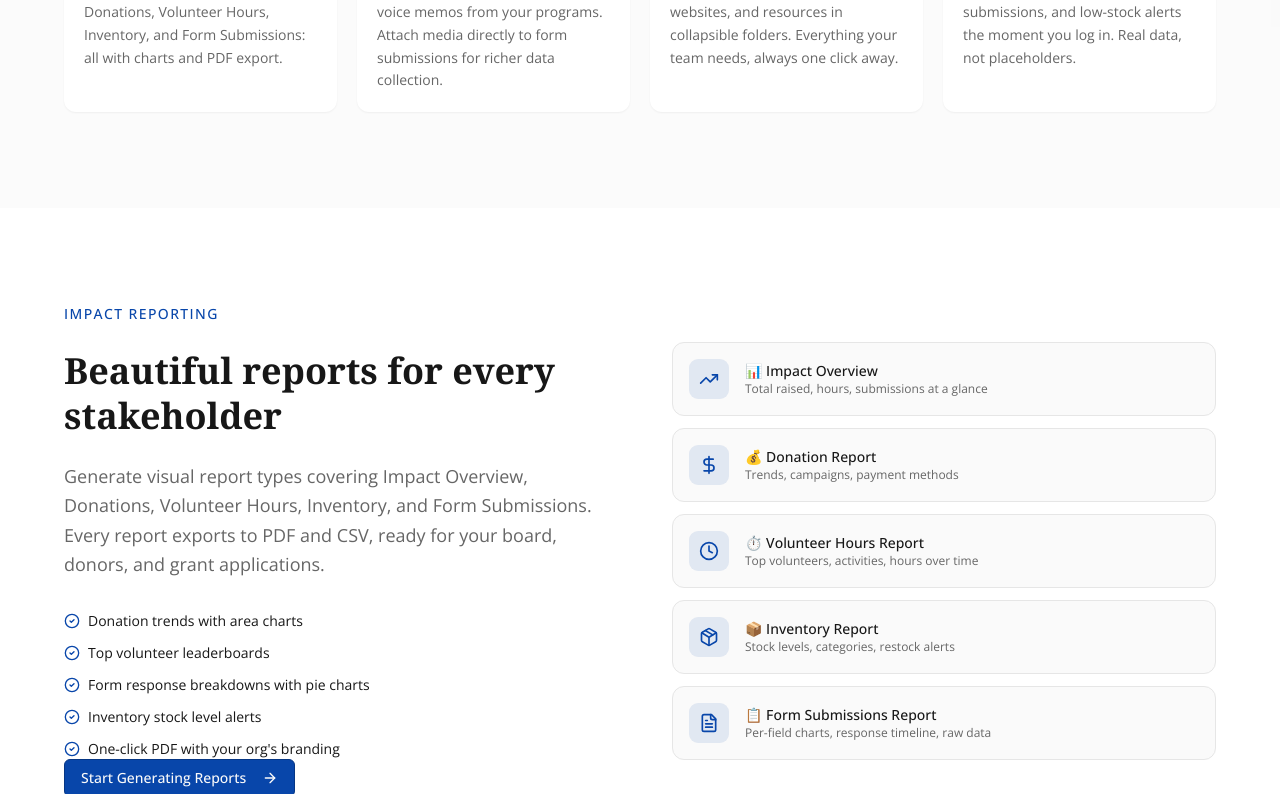
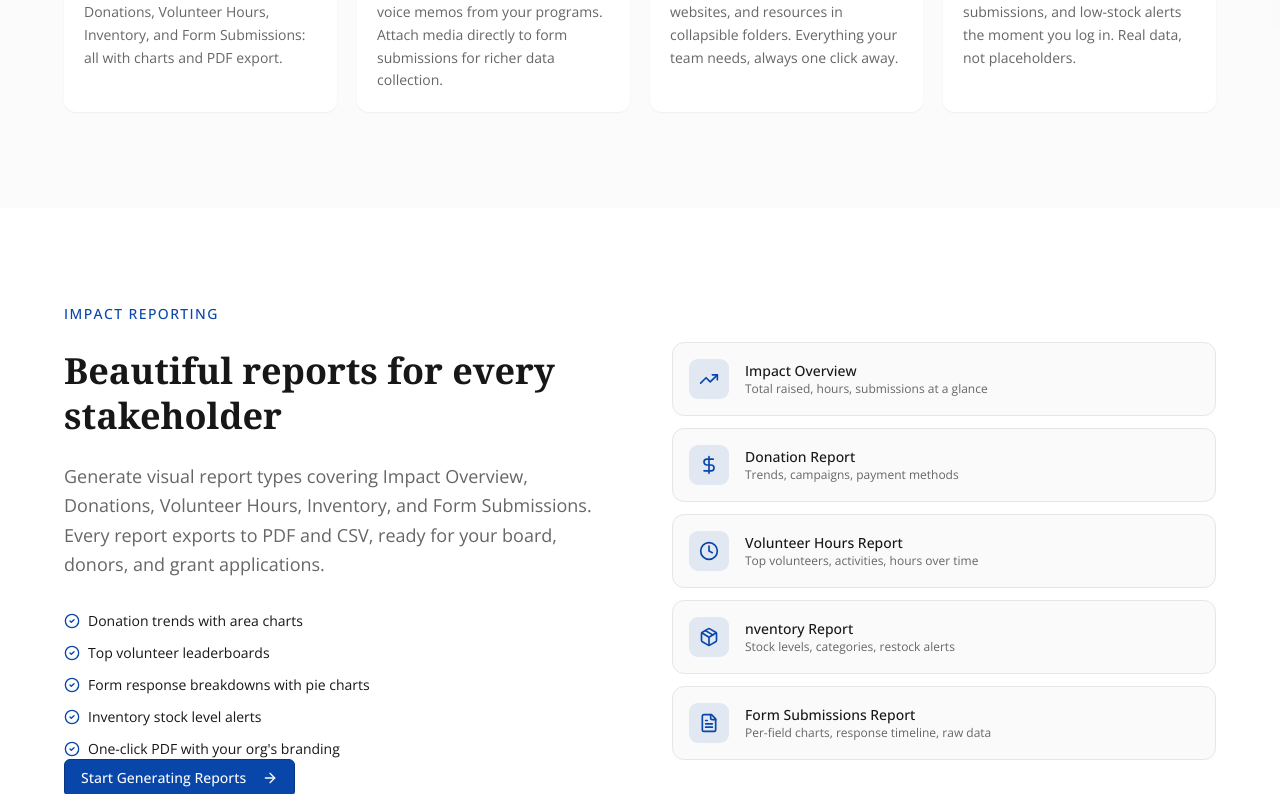
Before and after one commit to Lillyvettee/FormFlow, a React (Vite) app in the folder client/: page /settings in a window 1280 px wide. Shown: the part 2006-2800 px from the top of the page. Built offline with nearby package versions, Linux system fonts and the light colour scheme; a web font is replaced by a local one.

Commit message:
updated name

```diff
--- a/client/src/pages/landing.tsx
+++ b/client/src/pages/landing.tsx
@@ -117,7 +117,7 @@ export default function LandingPage() {
               className="font-serif font-bold text-lg tracking-tight"
               data-testid="text-app-name"
             >
-              FormFlow
+              HumMotion
             </span>
           </div>
           <div className="flex items-center gap-2">
@@ -378,27 +378,27 @@ export default function LandingPage() {
             {[
               {
                 icon: TrendingUp,
-                label: "📊 Impact Overview",
+                label: "Impact Overview",
                 desc: "Total raised, hours, submissions at a glance",
               },
               {
                 icon: DollarSign,
-                label: "💰 Donation Report",
+                label: "Donation Report",
                 desc: "Trends, campaigns, payment methods",
               },
               {
                 icon: Clock,
-                label: "⏱️ Volunteer Hours Report",
+                label: "Volunteer Hours Report",
                 desc: "Top volunteers, activities, hours over time",
               },
               {
                 icon: Package,
-                label: "📦 Inventory Report",
+                label: "nventory Report",
                 desc: "Stock levels, categories, restock alerts",
               },
               {
                 icon: FileText,
-                label: "📋 Form Submissions Report",
+                label: "Form Submissions Report",
                 desc: "Per-field charts, response timeline, raw data",
               },
             ].map((r, i) => (
```
